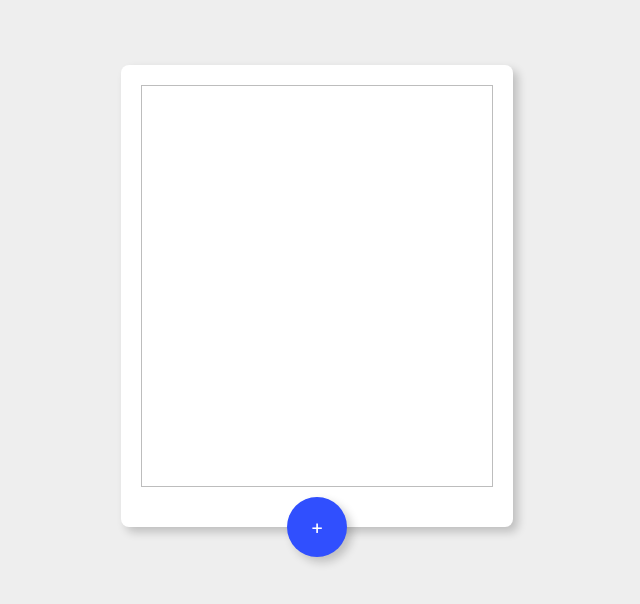
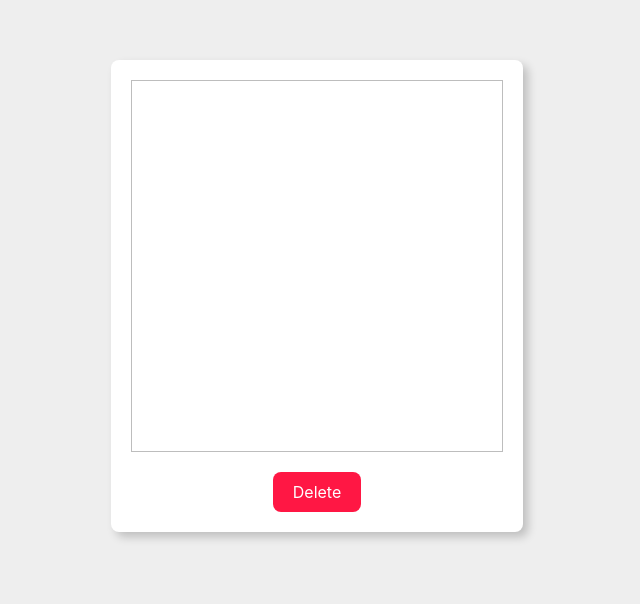
Before and after one commit to KainyRyu/CodeLab-TS-Jest-Todo, a React (Create React App) app: page /detail/1 in a window 1280 px wide. Before the commit this address led to /. Shown: the part 104-708 px from the top of the page, without its empty margins (323-963 px from the left). Built offline with nearby package versions, Linux system fonts and the light colour scheme.

Commit message:
add detail page

```diff
--- a/src/App.tsx
+++ b/src/App.tsx
@@ -5,6 +5,7 @@ import { ToDoListProvider } from 'Contexts';
 import List from 'Pages/ListPage';
 import Add from 'Pages/AddPage';
 import { Navigate, Route, Routes } from 'react-router-dom';
+import DetailPage from 'Pages/DetailPage';
 
 const Container = Styled.div`
   min-height: 100vh;
@@ -22,6 +23,7 @@ function App() {
         <Routes>
           <Route path="/" element={<List />} />
           <Route path="/add" element={<Add />} />
+          <Route path="/detail/:id" element={<DetailPage />} />
           <Route path="*" element={<Navigate replace to="/" />} />
         </Routes>
       </Container>
--- a/src/Components/ToDoItem/index.tsx
+++ b/src/Components/ToDoItem/index.tsx
@@ -1,8 +1,10 @@
 import React from 'react';
 import Styled from 'styled-components';
 import { Button } from 'Components/Button';
+import { Link } from 'react-router-dom';
 
 interface Props {
+  readonly id: number;
   readonly label: string;
   readonly onDelete?: () => void;
 }
@@ -15,16 +17,17 @@ const Container = Styled.div`
   padding: 10px;
 `;
 
-const Label = Styled.div`
+const Label = Styled(Link)`
   flex: 1;
   font-size: 16px;
   margin-right: 20px;
+  text-decoration: none;
 `;
 
-export const ToDoItem = ({ label, onDelete }: Props) => {
+export const ToDoItem = ({ id, label, onDelete }: Props) => {
   return (
     <Container>
-      <Label>{label}</Label>
+      <Label to={`/detail/${id}`}>{label}</Label>
       <Button label="Delete" backgroundColor="#FF1744" hoverColor="#F01440" onClick={onDelete} />
     </Container>
   );
--- a/src/Components/ToDoList/index.tsx
+++ b/src/Components/ToDoList/index.tsx
@@ -16,7 +16,7 @@ export default function ToDoList() {
   return (
     <Container data-testid="toDoList">
       {toDoList.map((item, index) => (
-        <ToDoItem key={item} label={item} onDelete={() => deleteToDo(index)} />
+        <ToDoItem key={item} id={index} label={item} onDelete={() => deleteToDo(index)} />
       ))}
     </Container>
   );
--- /dev/null
+++ b/src/Pages/DetailPage.tsx
@@ -0,0 +1,48 @@
+import React from 'react';
+import { useNavigate, useParams } from 'react-router-dom';
+import { Button } from 'Components';
+import { useToDoList } from 'Contexts';
+import Styled from 'styled-components';
+
+const Container = Styled.div`
+  display: flex;
+  background-color: #ffffff;
+  flex-direction: column;
+  padding: 20px;
+  border-radius: 8px;
+  box-shadow: 5px 5px 10px rgba(0, 0, 0, 0.2);
+  position: relative;
+  align-items: center;
+`;
+
+const ToDo = Styled.div`
+  min-width: 350px;
+  height: 350px;
+  overflow-y: auto;
+  border: 1px solid #BDBDBD;
+  margin-bottom: 20px;
+  padding: 10px;
+`;
+
+export default function DetailPage() {
+  const navigate = useNavigate();
+  const { id } = useParams();
+  const userId = Number.parseInt(id as string);
+  const { toDoList, deleteToDo } = useToDoList();
+  const toDo = toDoList[userId];
+
+  return (
+    <Container>
+      <ToDo>{toDo}</ToDo>
+      <Button
+        label="Delete"
+        backgroundColor="#FF1744"
+        hoverColor="#F01440"
+        onClick={() => {
+          deleteToDo(userId);
+          navigate(-1);
+        }}
+      />
+    </Container>
+  );
+}
```
Also changed, not shown: 1 other file (tests, documents, lock files or other folders).
